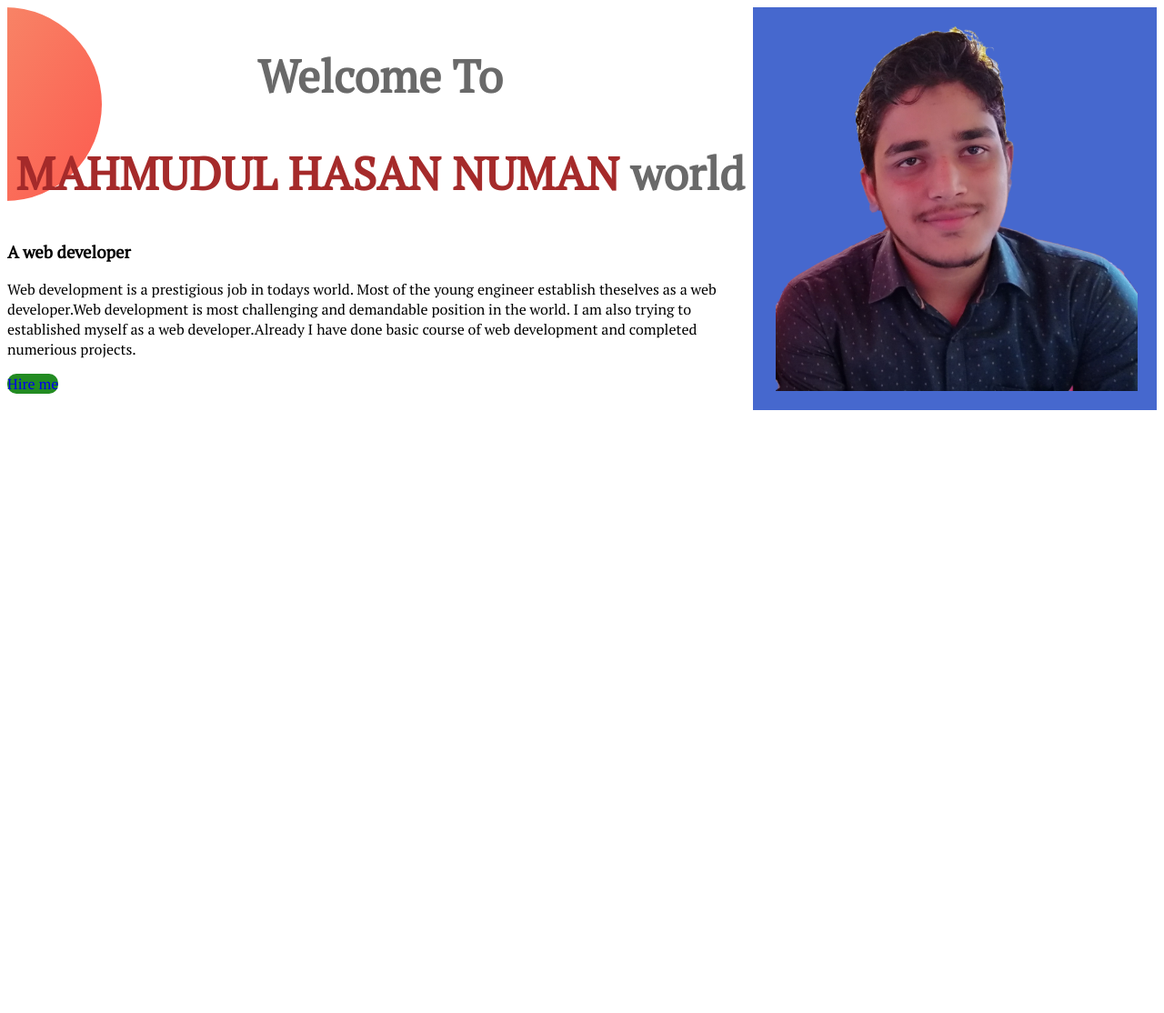
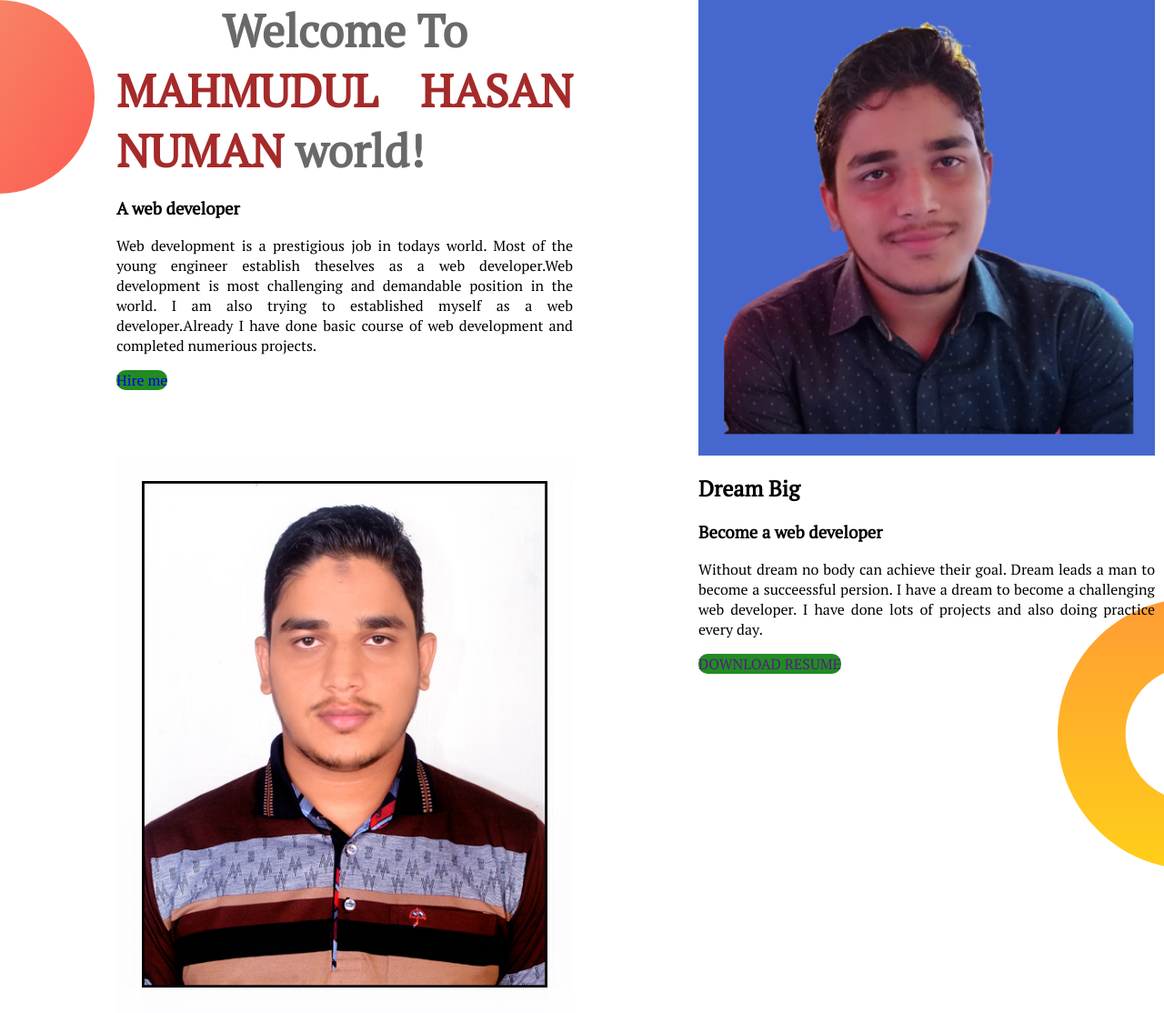
Before and after one commit to Mahmudul-Hasan-Numan/Practise_repo, a plain HTML site: page index.html in a window 1280 px wide. Shown: the whole page at 91% size. Before the commit the page ends 800 px from the top, so only its background shows below. Drawn offline with Linux system fonts and the light colour scheme.

Commit message:
two section added

```diff
--- a/index.html
+++ b/index.html
@@ -11,9 +11,9 @@
 
 <body>
     <section class="top-banner">
-        <div>
+        <div class="half-width">
             <h1 class="position">Welcome To</h1>
-            <h1 class="name-position"><span class="brown-color">MAHMUDUL HASAN NUMAN</span> world</h1>
+            <h1 class="name-position"><span class="brown-color">MAHMUDUL HASAN NUMAN</span> world!</h1>
             <h3>A web developer</h3>
             <p>Web development is a prestigious job in todays world. Most of the young engineer establish theselves as a
                 web
@@ -24,7 +24,20 @@
                 href="https://www.linkedin.com/feed/?trk=homepage-basic_google-one-tap-submit">Hire
                 me</a>
         </div>
-        <div><img src="images/Hotmail.png" alt=""></div>
+        <div class="half-width"><img src="images/Hotmail.png" alt=""></div>
+    </section>
+    <section class="dream-big">
+        <div class="half-width">
+            <img src="images/pp.JPG" alt="">
+        </div>
+        <div class="half-width">
+            <h2>Dream Big</h2>
+            <h3>Become a web developer</h3>
+            <p>Without dream no body can achieve their goal. Dream leads a man to become a succeessful persion. I have a
+                dream to become a challenging web developer. I have done lots of projects and also doing practice every
+                day. </p>
+            <a class="link-button" href="">DOWNLOAD RESUME</a>
+        </div>
     </section>
 </body>
 
--- a/style.css
+++ b/style.css
@@ -1,15 +1,18 @@
 body{
     font-family: 'PT Serif', serif;
+    margin: 0%;
 }
 h1{
     font-size: 50px;
     color:dimgrey;
+    margin: 0px;
 }
 .position{
     text-align: center;
 }
 .name-position{
-    text-align: center;
+    text-align: justify;
+    text-shadow: forestgreen;
 }
 .brown-color{
     color: brown;
@@ -20,9 +23,11 @@ section{
 .half-width{
     width: 50%;
     padding-left:10%;
+    text-align: justify;
+    padding-right: 10px;
 }
 .half-width img{
-    width:90%;
+    width:100%;
 }
 .link-button{
     text-decoration: none;
@@ -33,3 +38,8 @@ section{
     background-image: url(images/exp-bg.png);
     background-repeat: no-repeat;
 }
+.dream-big{
+    background-image: url(images/dream-bg.png);
+    background-repeat: no-repeat;
+    background-position: right;
+}
```
